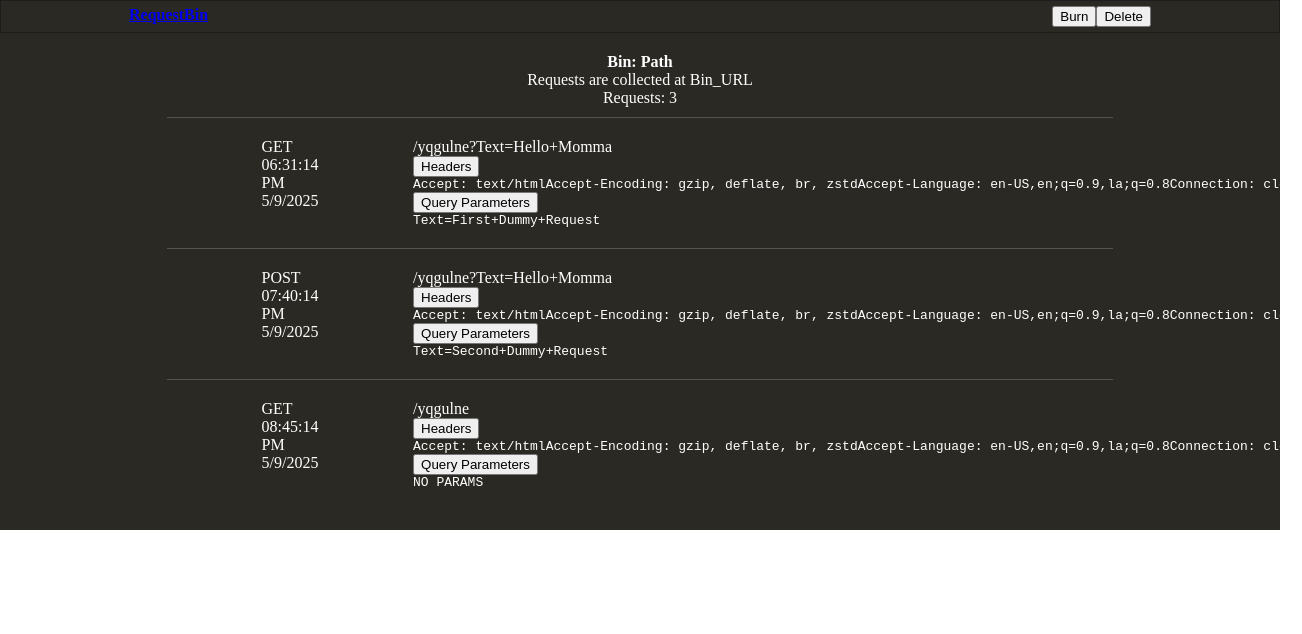
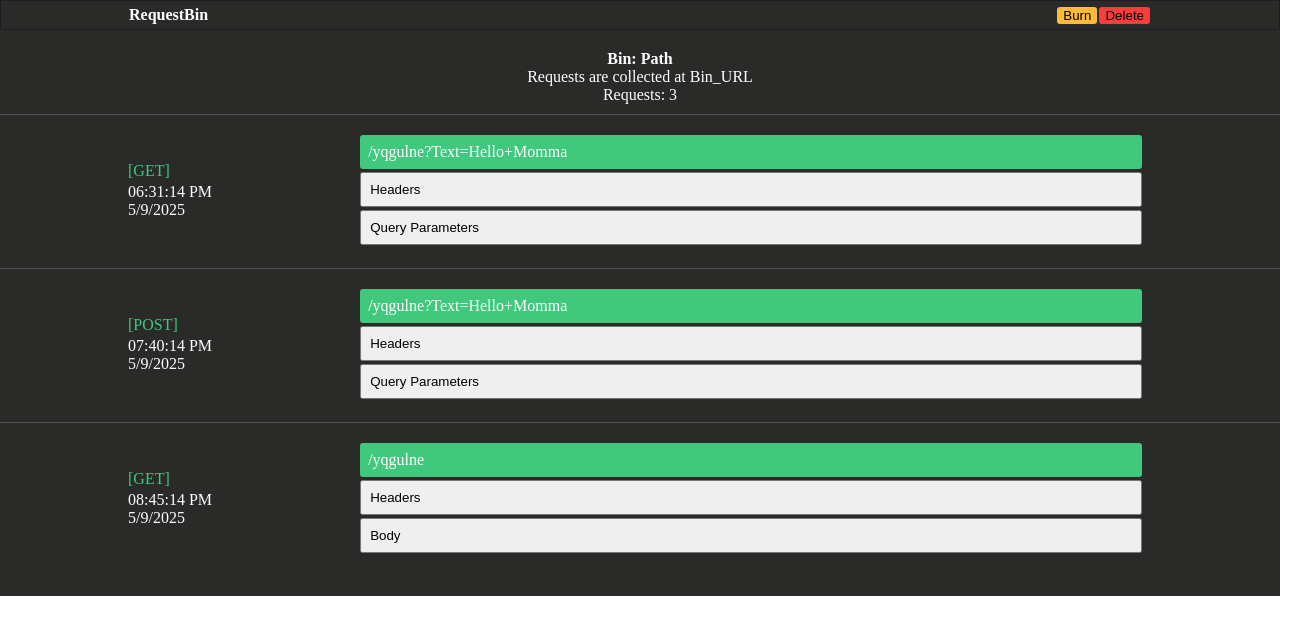
Before and after one commit to dereknovak/RequestBin-Capstone, a React (Vite) app in the folder client/: page /bin in a window 1280 px wide. Shown: the top 634 px of the page, 1302 px wide, since content can reach past the window. Built offline with nearby package versions, Linux system fonts and the light colour scheme.

Commit message:
Made expandable headers/body/params. More CSS work

```diff
--- a/client/src/App.css
+++ b/client/src/App.css
@@ -2,7 +2,7 @@
 
 #root {
   color: white;
-  background-color: rgb(43, 41, 35);
+  background-color: rgb(42, 42, 40);
 }
 
 header {
@@ -16,11 +16,18 @@
   display: flex;
   flex-direction: column;
   align-items: center;
-  padding: 20px 20%;
+  padding: 20px 0;
 }
 
 ol {
+  width: 100%;
   margin-top: 10px;
+}
+
+li {
+  display: flex;
+  flex-direction: column;
+  align-items: stretch;
 }
 
 dl {
@@ -30,14 +37,64 @@
   border-style: solid none none;
 }
 
+dt {
+  margin-bottom: 3px;
+  width: 85%;
+}
+
+pre {
+  display: none;
+}
+
 .left-request-info {
   display: flex;
   flex-direction: column;
   padding: 20px 10%;
+  justify-content: center;
 }
 
 .right-request-info {
   display: flex;
   flex-direction: column;
   padding: 20px 0;
+  width: 100%;
 }
+
+.right-request-info button {
+  text-align: left;
+  padding: 8px;
+  width: 100%;
+}
+
+.method {
+  color: rgb(64, 200, 125);
+}
+
+.path {
+  box-sizing: border-box;
+  padding: 8px;
+  background-color: rgb(64, 200, 125);
+  border-radius: 3px;
+}
+
+.visible {
+  display: block;
+}
+
+.hidden {
+  display: none;
+}
+
+#burn-button {
+  margin: 0 1px;
+  background-color: rgb(255, 186, 58);
+  border: none;
+  border-radius: 3px;
+}
+
+#delete-button {
+  margin: 0 1px;
+  background-color: rgb(255, 60, 60);
+  border: none;
+  border-radius: 3px;
+}
--- a/client/src/components/Bin.tsx
+++ b/client/src/components/Bin.tsx
@@ -20,7 +20,7 @@
   return (
     <>
       <header>
-        <a href='#' onClick={redirectHome}><h2>RequestBin</h2></a>
+        <h2 onClick={redirectHome}>RequestBin</h2>
         <Options setRequests={setRequests} />
       </header>
 
@@ -56,13 +56,28 @@
 
   return (
     <div id='options'>
-      <button type='button' onClick={handleBurn}>Burn</button>
-      <button type='button' onClick={handleDelete}>Delete</button>
+      <button id='burn-button' type='button' onClick={handleBurn}>Burn</button>
+      <button id='delete-button' type='button' onClick={handleDelete}>Delete</button>
     </div>
   );
 };
 
 const Request = ({ data }) => {
+  const [visibility, setVisibility] = useState({
+    headers: 'hidden',
+    body: 'hidden',
+    queryParams: 'hidden'
+  });
+
+  const toggleVisibility = (prop) => {
+    const newStatus = visibility[prop] === 'visible' ? 'hidden' : 'visible';
+
+    setVisibility({
+      ...visibility,
+      [prop]: newStatus,
+    });
+  };
+
   return (
     <li>
       <dl>
@@ -72,8 +87,18 @@
         </div>
         <div className='right-request-info'>
           <Path data={data.path} />
-          <Headers data={data.headers} />
-          <QueryParams data={data.queryParams} />
+          <Headers
+            data={data.headers}
+            visibility={visibility}
+            toggleVisibility={toggleVisibility} />
+          <Body
+            data={data.body}
+            visibility={visibility}
+            toggleVisibility={toggleVisibility} />
+          <QueryParams
+            data={data.queryParams}
+            visibility={visibility}
+            toggleVisibility={toggleVisibility} />
         </div>
       </dl>
     </li>
@@ -82,7 +107,7 @@
 
 const Method = ({ data }) => {
   return (
-    <dt>{data}</dt>
+    <dt className='method'>[{data}]</dt>
   );
 };
 
@@ -94,28 +119,45 @@
 
 const Path = ({ data }) => {
   return (
-    <dt>{data}</dt>
+    <dt className='path'>{data}</dt>
   )
 };
 
-const Headers = ({ data }) => {
+const Headers = ({ data, visibility, toggleVisibility }) => {
   return (
     <dt>
-      <button type='button'>Headers</button>
-      <pre>
+      <button type='button' onClick={() => toggleVisibility('headers')}>Headers</button>
+      <pre className={visibility.headers}>
         {data}
       </pre>
     </dt>
   );
 };
 
-const QueryParams = ({ data }) => {
-  return (
-    <dt>
-      <button type='button'>Query Parameters</button>
-      <pre>{data || 'NO PARAMS'}</pre>
-    </dt>
-  );
+const Body = ({ data, visibility, toggleVisibility }) => {
+  if (data) {
+    return (
+      <dt>
+        <button type='button' onClick={() => toggleVisibility('body')}>Body</button>
+        <pre className={visibility.body}>
+          {data}
+        </pre>
+      </dt>
+    );
+  }
+};
+
+const QueryParams = ({ data, visibility, toggleVisibility }) => {
+  if (data) {
+    return (
+      <dt>
+        <button type='button' onClick={() => toggleVisibility('queryParams')}>Query Parameters</button>
+        <pre className={visibility.queryParams}>
+          {data || 'NO PARAMS'}
+        </pre>
+      </dt>
+    );
+  }
 };
 
 export default Bin;
```
